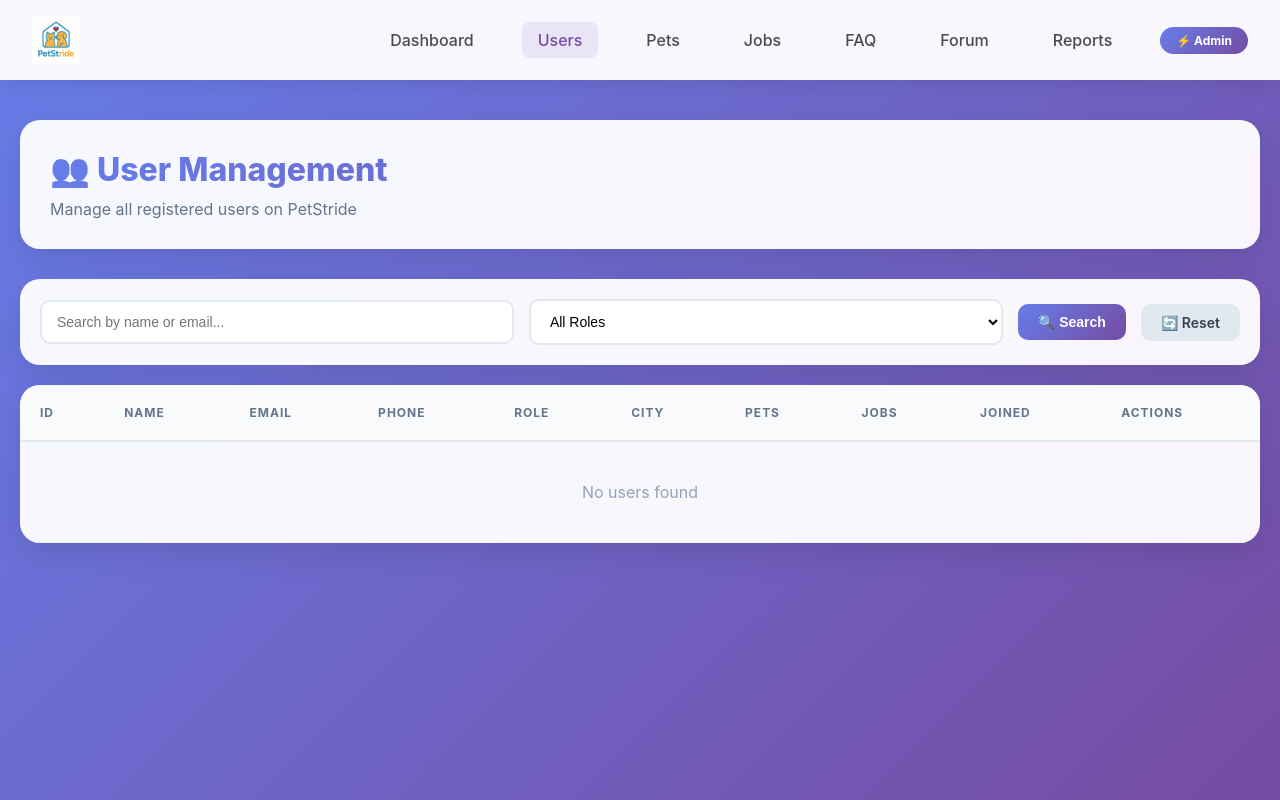
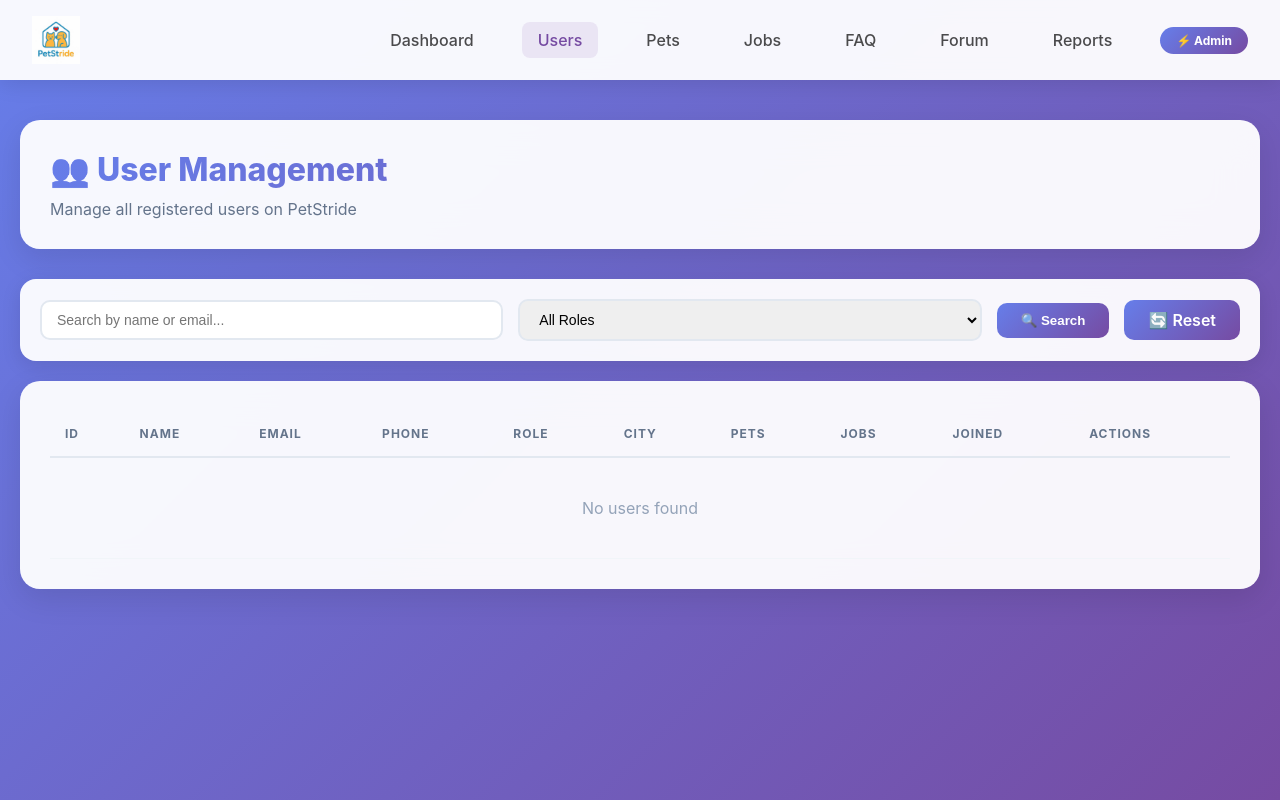
Before and after one commit to orla-ske/isep_web_app_G1B_proj, a PHP site: page /views/admin_users_view.php in a window 1280 px wide. Run offline with PHP 8.4, Linux system fonts and the light colour scheme; the template is opened without the code that fills it, so the values that code supplies are empty.

Commit message:
Complete back office implementation

```diff
--- a/views/admin_users_view.php
+++ b/views/admin_users_view.php
@@ -5,16 +5,16 @@
     <meta name="viewport" content="width=device-width, initial-scale=1.0">
     <title>PetStride | User Management</title>
     <style>
-        /* --- GLOBAL & RESET --- */
         * { margin: 0; padding: 0; box-sizing: border-box; }
         body {
             font-family: -apple-system, BlinkMacSystemFont, 'Segoe UI', Roboto, Oxygen, Ubuntu, Cantarell, sans-serif;
             background: linear-gradient(135deg, #667eea 0%, #764ba2 100%);
             color: #334155;
-            min-height: 100vh;
         }
 
-        /* --- NAVIGATION --- */
+        .container { min-height: 100vh; }
+
+        /* Navigation */
         .nav {
             position: sticky;
             top: 0;
@@ -23,6 +23,7 @@
             backdrop-filter: blur(10px);
             box-shadow: 0 4px 20px rgba(0,0,0,0.1);
         }
+
         .nav-content {
             max-width: 1400px;
             margin: 0 auto;
@@ -31,8 +32,15 @@
             justify-content: space-between;
             align-items: center;
         }
+
         .nav-logo { height: 3rem; }
-        .nav-links { display: flex; gap: 2rem; align-items: center; }
+
+        .nav-links {
+            display: flex;
+            gap: 2rem;
+            align-items: center;
+        }
+
         .nav-link {
             color: rgba(0, 0, 0, 0.7);
             text-decoration: none;
@@ -41,10 +49,13 @@
             border-radius: 8px;
             transition: all 0.3s;
         }
-        .nav-link:hover, .nav-link.active {
+
+        .nav-link:hover,
+        .nav-link.active {
             color: #764ba2;
             background: rgba(118, 75, 162, 0.1);
         }
+
         .admin-badge {
             background: linear-gradient(135deg, #667eea, #764ba2);
             color: white;
@@ -54,24 +65,21 @@
             font-weight: 700;
         }
 
-        /* --- LAYOUT --- */
+        /* Main Content */
         .content {
             max-width: 1400px;
             margin: 0 auto;
             padding: 40px 20px;
         }
 
-        /* --- CARDS & CONTAINERS --- */
-        .card, .page-header, .filters, .table-container, .content-section {
+        .page-header {
             background: rgba(255, 255, 255, 0.95);
             backdrop-filter: blur(20px);
             border-radius: 20px;
             padding: 30px;
-            margin-bottom: 20px;
+            margin-bottom: 30px;
             box-shadow: 0 10px 30px rgba(0, 0, 0, 0.1);
         }
-
-        .page-header { margin-bottom: 30px; }
 
         .page-title {
             font-size: 32px;
@@ -82,102 +90,135 @@
             margin-bottom: 10px;
         }
 
-        .page-subtitle { color: #64748B; font-size: 16px; }
-
-        /* --- FILTERS & FORMS --- */
+        /* Filters */
         .filters {
+            background: rgba(255, 255, 255, 0.95);
+            backdrop-filter: blur(20px);
+            border-radius: 16px;
+            padding: 20px;
+            margin-bottom: 20px;
+            box-shadow: 0 5px 20px rgba(0, 0, 0, 0.1);
             display: flex;
             gap: 15px;
             flex-wrap: wrap;
             align-items: center;
-            padding: 20px;
         }
-        .filter-input, .filter-select, .form-input, .form-textarea {
-            padding: 12px 15px;
+
+        .filter-input,
+        .filter-select {
+            padding: 10px 15px;
             border: 2px solid #e2e8f0;
             border-radius: 10px;
             font-size: 14px;
             transition: all 0.3s;
-            background: white;
-            width: 100%;
+            flex: 1;
+            min-width: 200px;
         }
-        .filter-input, .filter-select { flex: 1; min-width: 200px; width: auto; }
-        .form-textarea { min-height: 120px; resize: vertical; font-family: inherit; }
-        .filter-input:focus, .filter-select:focus, .form-input:focus, .form-textarea:focus {
+
+        .filter-input:focus,
+        .filter-select:focus {
             outline: none;
             border-color: #667eea;
         }
 
-        /* --- BUTTONS --- */
-        .btn, .filter-btn, .btn-primary, .btn-secondary {
+        .filter-btn {
+            background: linear-gradient(135deg, #667eea, #764ba2);
+            color: white;
             border: none;
-            padding: 10px 20px;
+            padding: 10px 24px;
             border-radius: 10px;
             cursor: pointer;
             font-weight: 600;
             transition: all 0.3s;
-            text-decoration: none;
-            display: inline-flex;
-            align-items: center;
-            justify-content: center;
-            gap: 8px;
-            font-size: 14px;
         }
-        .btn-primary, .filter-btn {
-            background: linear-gradient(135deg, #667eea, #764ba2);
-            color: white;
-        }
-        .btn-primary:hover, .filter-btn:hover {
+
+        .filter-btn:hover {
             transform: translateY(-2px);
             box-shadow: 0 8px 20px rgba(102, 126, 234, 0.4);
         }
-        .btn-secondary { background: #e2e8f0; color: #334155; }
-        .btn-secondary:hover { background: #cbd5e1; }
 
-        /* Small Action Buttons */
-        .btn-sm { padding: 6px 12px; font-size: 12px; border-radius: 8px; }
-        .btn-edit { background: #3b82f6; color: white; }
-        .btn-edit:hover { background: #2563eb; }
-        .btn-delete { background: #ef4444; color: white; }
-        .btn-delete:hover { background: #dc2626; }
-        .btn-view { background: #8b5cf6; color: white; }
-        .btn-lock { background: #f59e0b; color: white; }
-        .btn-unlock { background: #10b981; color: white; }
+        /* Table */
+        .table-container {
+            background: rgba(255, 255, 255, 0.95);
+            backdrop-filter: blur(20px);
+            border-radius: 20px;
+            padding: 30px;
+            box-shadow: 0 10px 30px rgba(0, 0, 0, 0.1);
+            overflow-x: auto;
+        }
 
-        /* --- TABLES --- */
-        .table-container { padding: 0; overflow: hidden; }
-        .data-table { width: 100%; border-collapse: collapse; }
+        .data-table {
+            width: 100%;
+            border-collapse: collapse;
+        }
+
         .data-table th {
             text-align: left;
-            padding: 20px;
-            background: #f8fafc;
+            padding: 15px;
             color: #64748B;
             font-size: 12px;
             text-transform: uppercase;
             letter-spacing: 1px;
+            border-bottom: 2px solid #e2e8f0;
             font-weight: 700;
-            border-bottom: 2px solid #e2e8f0;
         }
-        .data-table td { padding: 20px; border-bottom: 1px solid #f1f5f9; vertical-align: middle; }
-        .data-table tr:hover { background: rgba(102, 126, 234, 0.05); }
 
-        /* --- BADGES --- */
-        .badge, .role-badge {
+        .data-table td {
+            padding: 15px;
+            border-bottom: 1px solid #f1f5f9;
+        }
+
+        .data-table tr:hover {
+            background: rgba(102, 126, 234, 0.05);
+        }
+
+        .role-badge {
             display: inline-block;
             padding: 5px 12px;
             border-radius: 20px;
             font-size: 11px;
             font-weight: 700;
-            text-transform: uppercase;
         }
-        .role-client, .badge-posts { background: #dbeafe; color: #1e40af; }
-        .role-caregiver, .badge-unlocked { background: #dcfce7; color: #166534; }
-        .role-admin, .badge-members { background: #fef3c7; color: #92400e; }
-        .badge-locked { background: #fee2e2; color: #991b1b; }
-        .badge-comments { background: #e0e7ff; color: #4338ca; }
-        .badge-author { background: #f3e8ff; color: #6b21a8; }
 
-        /* --- MODALS --- */
+        .role-client { background: #dbeafe; color: #1e40af; }
+        .role-caregiver { background: #dcfce7; color: #166534; }
+        .role-admin { background: #fef3c7; color: #92400e; }
+
+        .action-btns {
+            display: flex;
+            gap: 8px;
+        }
+
+        .btn {
+            padding: 6px 12px;
+            border-radius: 8px;
+            border: none;
+            cursor: pointer;
+            font-size: 12px;
+            font-weight: 600;
+            text-decoration: none;
+            transition: all 0.3s;
+        }
+
+        .btn-edit {
+            background: #3b82f6;
+            color: white;
+        }
+
+        .btn-edit:hover {
+            background: #2563eb;
+        }
+
+        .btn-delete {
+            background: #ef4444;
+            color: white;
+        }
+
+        .btn-delete:hover {
+            background: #dc2626;
+        }
+
+        /* Modal */
         .modal {
             display: none;
             position: fixed;
@@ -186,50 +227,127 @@
             z-index: 100;
             align-items: center;
             justify-content: center;
-            backdrop-filter: blur(5px);
         }
-        .modal.active { display: flex; }
+
+        .modal.active {
+            display: flex;
+        }
+
         .modal-content {
             background: white;
             border-radius: 20px;
-            padding: 40px;
+            padding: 30px;
             max-width: 600px;
             width: 90%;
             max-height: 90vh;
             overflow-y: auto;
-            box-shadow: 0 20px 50px rgba(0,0,0,0.2);
         }
-        .modal-title { font-size: 24px; font-weight: 700; margin-bottom: 25px; color: #1e293b; }
-        .form-group { margin-bottom: 20px; }
-        .form-label { display: block; margin-bottom: 8px; font-weight: 600; color: #334155; font-size: 14px; }
-        .form-actions { display: flex; gap: 15px; justify-content: flex-end; margin-top: 30px; }
 
-        /* --- ALERTS --- */
-        .message { padding: 15px 20px; border-radius: 12px; margin-bottom: 20px; font-weight: 500; display: flex; align-items: center; gap: 10px; }
-        .message-success { background: #dcfce7; color: #166534; border: 1px solid #bbf7d0; }
-        .message-error { background: #fee2e2; color: #991b1b; border: 1px solid #fecaca; }
+        .modal-title {
+            font-size: 24px;
+            font-weight: 700;
+            margin-bottom: 20px;
+        }
 
-        /* --- PAGINATION --- */
-        .pagination { display: flex; gap: 8px; justify-content: center; margin: 30px 0; }
+        .form-group {
+            margin-bottom: 20px;
+        }
+
+        .form-label {
+            display: block;
+            margin-bottom: 8px;
+            font-weight: 600;
+            color: #334155;
+        }
+
+        .form-input {
+            width: 100%;
+            padding: 12px;
+            border: 2px solid #e2e8f0;
+            border-radius: 10px;
+            font-size: 14px;
+            transition: all 0.3s;
+        }
+
+        .form-input:focus {
+            outline: none;
+            border-color: #667eea;
+        }
+
+        .form-actions {
+            display: flex;
+            gap: 10px;
+            justify-content: flex-end;
+            margin-top: 25px;
+        }
+
+        .btn-primary {
+            background: linear-gradient(135deg, #667eea, #764ba2);
+            color: white;
+            padding: 12px 24px;
+            border: none;
+            border-radius: 10px;
+            cursor: pointer;
+            font-weight: 600;
+        }
+
+        .btn-secondary {
+            background: #e2e8f0;
+            color: #334155;
+            padding: 12px 24px;
+            border: none;
+            border-radius: 10px;
+            cursor: pointer;
+            font-weight: 600;
+        }
+
+        /* Message */
+        .message {
+            padding: 15px 20px;
+            border-radius: 12px;
+            margin-bottom: 20px;
+            font-weight: 500;
+        }
+
+        .message-success {
+            background: #dcfce7;
+            color: #166534;
+        }
+
+        .message-error {
+            background: #fee2e2;
+            color: #991b1b;
+        }
+
+        /* Pagination */
+        .pagination {
+            display: flex;
+            gap: 10px;
+            justify-content: center;
+            margin-top: 20px;
+        }
+
         .page-link {
             padding: 8px 16px;
-            border-radius: 10px;
-            background: rgba(255, 255, 255, 0.5);
-            color: #64748B;
+            border-radius: 8px;
+            background: rgba(255, 255, 255, 0.9);
+            color: #667eea;
             text-decoration: none;
             font-weight: 600;
             transition: all 0.3s;
         }
-        .page-link:hover, .page-link.active {
+
+        .page-link:hover,
+        .page-link.active {
             background: linear-gradient(135deg, #667eea, #764ba2);
             color: white;
-            box-shadow: 0 4px 12px rgba(102, 126, 234, 0.3);
         }
     </style>
 </head>
 <body>
 
 <div class="container">
+    <!-- Navigation -->
     <nav class="nav">
         <div class="nav-content">
             <img src="../petstride-logo.png" alt="PetStride" class="nav-logo">
@@ -247,29 +365,39 @@
     </nav>
 
     <div class="content">
+        <!-- Header -->
         <div class="page-header">
             <h1 class="page-title">👥 User Management</h1>
-            <p class="page-subtitle">Manage all registered users on PetStride</p>
+            <p style="color: #64748B;">Manage all registered users on PetStride</p>
         </div>
 
+        <!-- Message -->
         <?php if (!empty($message)): ?>
             <div class="message message-<?php echo $messageType; ?>">
                 <?php echo htmlspecialchars($message); ?>
             </div>
         <?php endif; ?>
 
+        <!-- Filters -->
         <form method="GET" action="" class="filters">
-            <input type="text" name="search" placeholder="Search by name or email..." class="filter-input" value="<?php echo htmlspecialchars($search); ?>">
+            <input type="text"
+                   name="search"
+                   placeholder="Search by name or email..."
+                   class="filter-input"
+                   value="<?php echo htmlspecialchars($search); ?>">
+
             <select name="role" class="filter-select">
                 <option value="">All Roles</option>
                 <option value="client" <?php echo $roleFilter === 'client' ? 'selected' : ''; ?>>Client</option>
                 <option value="caregiver" <?php echo $roleFilter === 'caregiver' ? 'selected' : ''; ?>>Caregiver</option>
                 <option value="admin" <?php echo $roleFilter === 'admin' ? 'selected' : ''; ?>>Admin</option>
             </select>
+
             <button type="submit" class="filter-btn">🔍 Search</button>
-            <a href="AdminUsersController.php" class="btn btn-secondary">🔄 Reset</a>
+            <a href="AdminUsersController.php" class="filter-btn" style="text-decoration: none;">🔄 Reset</a>
         </form>
 
+        <!-- Table -->
         <div class="table-container">
             <table class="data-table">
                 <thead>
@@ -291,37 +419,52 @@
                         <?php foreach ($users as $user): ?>
                             <tr>
                                 <td><strong>#<?php echo $user['id']; ?></strong></td>
-                                <td><strong><?php echo htmlspecialchars($user['first_name'] . ' ' . $user['last_name']); ?></strong></td>
+                                <td>
+                                    <strong><?php echo htmlspecialchars($user['first_name'] . ' ' . $user['last_name']); ?></strong>
+                                </td>
                                 <td><?php echo htmlspecialchars($user['email']); ?></td>
                                 <td><?php echo htmlspecialchars($user['phone'] ?? 'N/A'); ?></td>
-                                <td><span class="role-badge role-<?php echo $user['role']; ?>"><?php echo strtoupper($user['role']); ?></span></td>
+                                <td>
+                                    <span class="role-badge role-<?php echo $user['role']; ?>">
+                                        <?php echo strtoupper($user['role']); ?>
+                                    </span>
+                                </td>
                                 <td><?php echo htmlspecialchars($user['city'] ?? 'N/A'); ?></td>
                                 <td><?php echo $user['total_pets']; ?></td>
                                 <td><?php echo $user['job_count']; ?></td>
                                 <td><?php echo date('M d, Y', strtotime($user['created_at'])); ?></td>
                                 <td>
-                                    <div class="action-btns" style="display:flex; gap:5px;">
-                                        <a href="?edit=<?php echo $user['id']; ?>" class="btn btn-sm btn-edit">✏️</a>
-                                        <button onclick="confirmDelete(<?php echo $user['id']; ?>)" class="btn btn-sm btn-delete">🗑️</button>
+                                    <div class="action-btns">
+                                        <a href="?edit=<?php echo $user['id']; ?>" class="btn btn-edit">✏️ Edit</a>
+                                        <button onclick="confirmDelete(<?php echo $user['id']; ?>)" class="btn btn-delete">🗑️</button>
                                     </div>
                                 </td>
                             </tr>
                         <?php endforeach; ?>
                     <?php else: ?>
-                        <tr><td colspan="10" style="text-align: center; padding: 40px; color: #94A3B8;">No users found</td></tr>
+                        <tr>
+                            <td colspan="10" style="text-align: center; padding: 40px; color: #94A3B8;">
+                                No users found
+                            </td>
+                        </tr>
                     <?php endif; ?>
                 </tbody>
             </table>
-        </div>
 
+            <!-- Pagination -->
             <?php if ($totalPages > 1): ?>
                 <div class="pagination">
                     <?php if ($page > 1): ?>
                         <a href="?page=<?php echo $page - 1; ?>&search=<?php echo urlencode($search); ?>&role=<?php echo urlencode($roleFilter); ?>" class="page-link">← Prev</a>
                     <?php endif; ?>
+
                     <?php for ($i = 1; $i <= $totalPages; $i++): ?>
-                    <a href="?page=<?php echo $i; ?>&search=<?php echo urlencode($search); ?>&role=<?php echo urlencode($roleFilter); ?>" class="page-link <?php echo $page === $i ? 'active' : ''; ?>"><?php echo $i; ?></a>
+                        <a href="?page=<?php echo $i; ?>&search=<?php echo urlencode($search); ?>&role=<?php echo urlencode($roleFilter); ?>"
+                           class="page-link <?php echo $page === $i ? 'active' : ''; ?>">
+                            <?php echo $i; ?>
+                        </a>
                     <?php endfor; ?>
+
                     <?php if ($page < $totalPages): ?>
                         <a href="?page=<?php echo $page + 1; ?>&search=<?php echo urlencode($search); ?>&role=<?php echo urlencode($roleFilter); ?>" class="page-link">Next →</a>
                     <?php endif; ?>
@@ -329,7 +472,9 @@
             <?php endif; ?>
         </div>
     </div>
+</div>
 
+<!-- Edit Modal -->
 <?php if ($editUser): ?>
 <div class="modal active" id="editModal">
     <div class="modal-content">
@@ -337,18 +482,27 @@
         <form method="POST" action="">
             <input type="hidden" name="action" value="update">
             <input type="hidden" name="user_id" value="<?php echo $editUser['id']; ?>">
+
             <div class="form-group">
                 <label class="form-label">First Name</label>
                 <input type="text" name="first_name" class="form-input" value="<?php echo htmlspecialchars($editUser['first_name']); ?>" required>
             </div>
+
             <div class="form-group">
                 <label class="form-label">Last Name</label>
                 <input type="text" name="last_name" class="form-input" value="<?php echo htmlspecialchars($editUser['last_name']); ?>">
             </div>
+
             <div class="form-group">
                 <label class="form-label">Email</label>
                 <input type="email" name="email" class="form-input" value="<?php echo htmlspecialchars($editUser['email']); ?>" required>
             </div>
+
+            <div class="form-group">
+                <label class="form-label">Phone</label>
+                <input type="tel" name="phone" class="form-input" value="<?php echo htmlspecialchars($editUser['phone'] ?? ''); ?>">
+            </div>
+
             <div class="form-group">
                 <label class="form-label">Role</label>
                 <select name="role" class="form-input" required>
@@ -357,15 +511,32 @@
                     <option value="admin" <?php echo $editUser['role'] === 'admin' ? 'selected' : ''; ?>>Admin</option>
                 </select>
             </div>
+
+            <div class="form-group">
+                <label class="form-label">City</label>
+                <input type="text" name="city" class="form-input" value="<?php echo htmlspecialchars($editUser['city'] ?? ''); ?>">
+            </div>
+
+            <div class="form-group">
+                <label class="form-label">Address</label>
+                <input type="text" name="address" class="form-input" value="<?php echo htmlspecialchars($editUser['address'] ?? ''); ?>">
+            </div>
+
+            <div class="form-group">
+                <label class="form-label">Postal Code</label>
+                <input type="text" name="postal_code" class="form-input" value="<?php echo htmlspecialchars($editUser['postal_code'] ?? ''); ?>">
+            </div>
+
             <div class="form-actions">
-                <a href="AdminUsersController.php" class="btn btn-secondary">Cancel</a>
-                <button type="submit" class="btn btn-primary">Save Changes</button>
+                <a href="AdminUsersController.php" class="btn-secondary">Cancel</a>
+                <button type="submit" class="btn-primary">Save Changes</button>
             </div>
         </form>
     </div>
 </div>
 <?php endif; ?>
 
+<!-- Delete Form -->
 <form id="deleteForm" method="POST" style="display: none;">
     <input type="hidden" name="action" value="delete">
     <input type="hidden" name="user_id" id="deleteUserId">
@@ -379,5 +550,6 @@ function confirmDelete(userId) {
     }
 }
 </script>
+
 </body>
 </html>
```
Also changed, not shown: 3 other files. Lines whose indentation alone changed are shown as unchanged.
